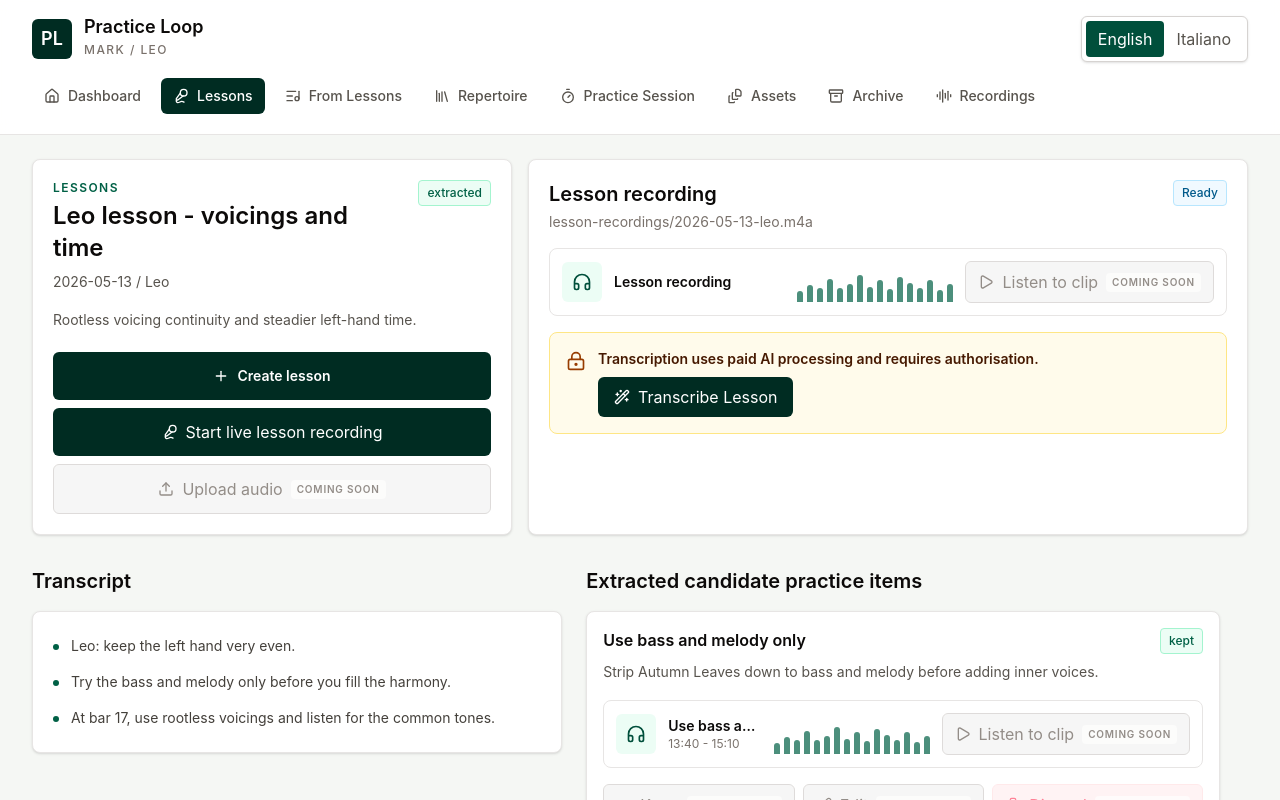
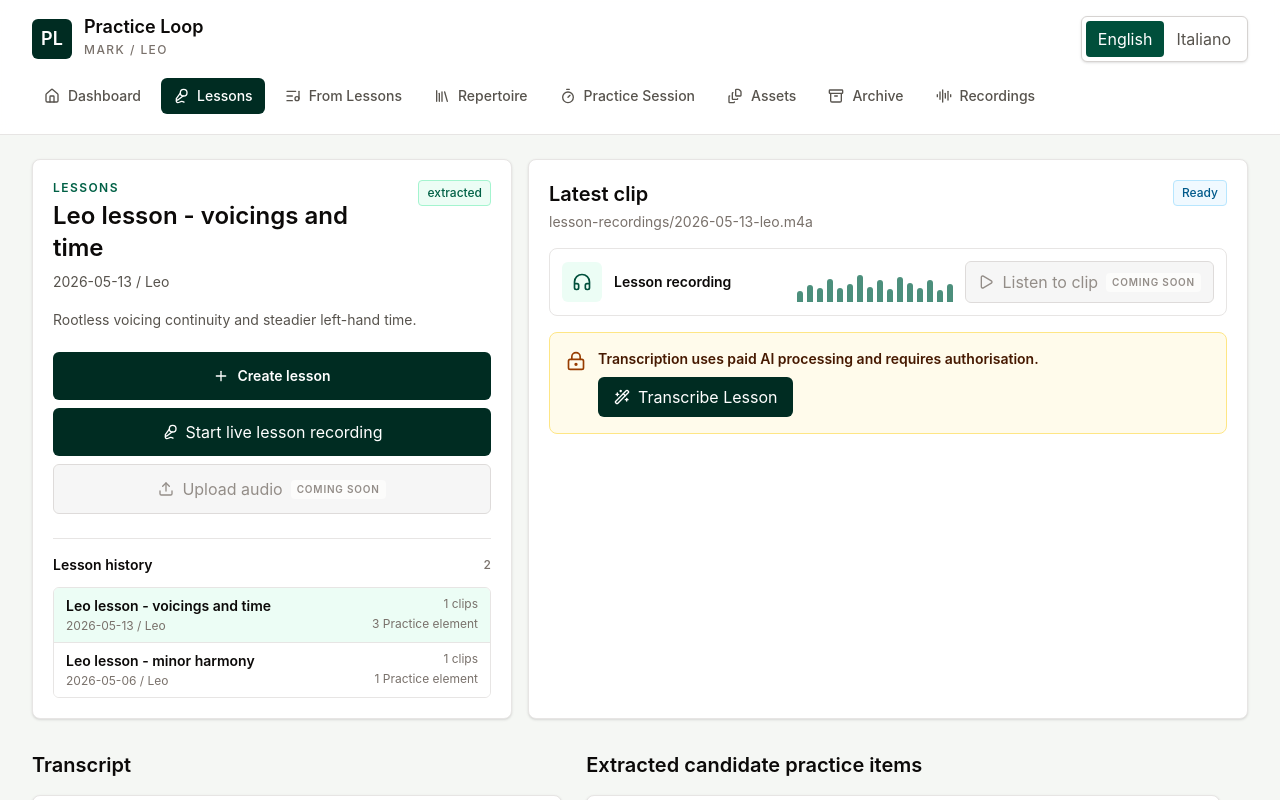
Before and after one commit to drmarkoconnor/musica, a Next.js app: page /lessons in a window 1280 px wide. Shown: the top 800 px of the page. Built offline with nearby package versions, Linux system fonts and the light colour scheme.

Commit message:
Add lesson history and clip recording flow

```diff
--- a/src/app/api/lesson-recordings/upload/route.ts
+++ b/src/app/api/lesson-recordings/upload/route.ts
@@ -1,5 +1,6 @@
 import { randomUUID } from "node:crypto";
 import path from "node:path";
+import { eq } from "drizzle-orm";
 import { NextResponse } from "next/server";
 import { createDatabaseClient } from "@/db/client";
 import { lessonRecordings, lessons } from "@/db/schema";
@@ -64,6 +65,12 @@ function parseDurationSeconds(value: string) {
   return Math.min(Math.round(durationSeconds), 8 * 60 * 60);
 }
 
+function isUuid(value: string) {
+  return /^[0-9a-f]{8}-[0-9a-f]{4}-[1-5][0-9a-f]{3}-[89ab][0-9a-f]{12}$/i.test(
+    value,
+  );
+}
+
 export async function POST(request: Request) {
   const formData = await request.formData();
   const audio = formData.get("audio");
@@ -96,6 +103,7 @@ export async function POST(request: Request) {
 
   const now = new Date();
   const recordedAt = now.toISOString();
+  const requestedLessonId = formString(formData, "lessonId");
   const lessonDate = formString(formData, "lessonDate") || todayDate();
   const teacher = formString(formData, "teacher") || "Leo";
   const title =
@@ -132,6 +140,29 @@ export async function POST(request: Request) {
   let recordingId: string;
 
   try {
+    if (requestedLessonId) {
+      if (!isUuid(requestedLessonId)) {
+        return NextResponse.json(
+          { error: "Lesson ID is invalid." },
+          { status: 400 },
+        );
+      }
+
+      const [existingLesson] = await db
+        .select({ id: lessons.id })
+        .from(lessons)
+        .where(eq(lessons.id, requestedLessonId));
+
+      if (!existingLesson) {
+        return NextResponse.json({ error: "Lesson not found." }, { status: 404 });
+      }
+
+      lessonId = existingLesson.id;
+      await db
+        .update(lessons)
+        .set({ status: "recorded", updatedAt: recordedAt })
+        .where(eq(lessons.id, lessonId));
+    } else {
       const [lesson] = await db
         .insert(lessons)
         .values({
@@ -143,11 +174,13 @@ export async function POST(request: Request) {
           updatedAt: recordedAt,
         })
         .returning({ id: lessons.id });
+      lessonId = lesson.id;
+    }
 
     const [recording] = await db
       .insert(lessonRecordings)
       .values({
-        lessonId: lesson.id,
+        lessonId,
         title: "Live lesson recording",
         storageBucket: storedAudio.storageBucket,
         storagePath: storedAudio.storagePath,
@@ -157,7 +190,6 @@ export async function POST(request: Request) {
       })
       .returning({ id: lessonRecordings.id });
 
-    lessonId = lesson.id;
     recordingId = recording.id;
   } catch {
     return NextResponse.json(
--- a/src/app/lessons/lessons-screen.tsx
+++ b/src/app/lessons/lessons-screen.tsx
@@ -44,6 +44,18 @@ function transcriptBulletItems(text: string) {
     .filter(Boolean);
 }
 
+function audioSrcForRecording(recording?: { id: string; storageBucket: string }) {
+  if (
+    recording?.storageBucket === "local-test-audio" ||
+    recording?.storageBucket === "local-lesson-audio" ||
+    recording?.storageBucket === "netlify-blobs"
+  ) {
+    return `/api/lesson-recordings/${recording.id}/file`;
+  }
+
+  return undefined;
+}
+
 export function LessonsScreen({ data }: { data: PracticeLoopReadModel }) {
   const { t } = useLanguage();
   const router = useRouter();
@@ -57,21 +69,25 @@ export function LessonsScreen({ data }: { data: PracticeLoopReadModel }) {
         a.lessonDate,
     ),
   );
-  const activeLesson = sortedLessons[0];
-  const recording = activeLesson
-    ? lessonRecordings.find((item) => item.lessonId === activeLesson.id)
-    : undefined;
-  const recordingAudioSrc =
-    recording?.storageBucket === "local-test-audio" ||
-    recording?.storageBucket === "local-lesson-audio" ||
-    recording?.storageBucket === "netlify-blobs"
-      ? `/api/lesson-recordings/${recording.id}/file`
-      : undefined;
+  const [selectedLessonId, setSelectedLessonId] = useState(
+    sortedLessons[0]?.id ?? "",
+  );
+  const activeLesson =
+    sortedLessons.find((lesson) => lesson.id === selectedLessonId) ??
+    sortedLessons[0];
+  const recordingsForActiveLesson = activeLesson
+    ? lessonRecordings
+        .filter((item) => item.lessonId === activeLesson.id)
+        .sort((a, b) => a.recordedAt.localeCompare(b.recordedAt))
+    : [];
+  const recording = recordingsForActiveLesson.at(-1);
+  const recordingAudioSrc = audioSrcForRecording(recording);
   const isTestAudioRecording =
     recording?.storagePath === TEST_LESSON_FIXTURE_STORAGE_PATH;
-  const transcript = activeLesson
-    ? transcripts.find((item) => item.lessonId === activeLesson.id)
-    : undefined;
+  const lessonTranscripts = activeLesson
+    ? transcripts.filter((item) => item.lessonId === activeLesson.id)
+    : [];
+  const transcript = lessonTranscripts[0];
   const extracts = activeLesson
     ? lessonExtracts.filter((item) => item.lessonId === activeLesson.id)
     : [];
@@ -182,10 +198,65 @@ export function LessonsScreen({ data }: { data: PracticeLoopReadModel }) {
                 {t("createLesson")}
               </span>
             </button>
-            <LessonRecorder />
+            <LessonRecorder
+              lessonId={activeLesson?.id}
+              onSaved={(lessonId) => {
+                setSelectedLessonId(lessonId);
+                router.refresh();
+              }}
+            />
             <ComingSoonButton className="min-h-12 w-full py-3" icon={Upload}>
               {t("uploadAudio")}
             </ComingSoonButton>
+          </div>
+          <div className="mt-6 border-t border-stone-200 pt-4">
+            <div className="flex items-center justify-between gap-3">
+              <h2 className="text-sm font-semibold text-stone-950">
+                {t("lessonHistory")}
+              </h2>
+              <span className="text-xs font-medium text-stone-500">
+                {sortedLessons.length}
+              </span>
+            </div>
+            <div className="mt-3 max-h-80 divide-y divide-stone-200 overflow-y-auto rounded-md border border-stone-200">
+              {sortedLessons.map((lesson) => {
+                const recordingCount = lessonRecordings.filter(
+                  (item) => item.lessonId === lesson.id,
+                ).length;
+                const extractCount = lessonExtracts.filter(
+                  (item) => item.lessonId === lesson.id,
+                ).length;
+                const isSelected = activeLesson?.id === lesson.id;
+
+                return (
+                  <button
+                    className={`grid w-full grid-cols-[1fr_auto] gap-3 px-3 py-2 text-left transition ${
+                      isSelected ? "bg-emerald-50" : "bg-white hover:bg-stone-50"
+                    }`}
+                    key={lesson.id}
+                    onClick={() => setSelectedLessonId(lesson.id)}
+                    type="button"
+                  >
+                    <span className="min-w-0">
+                      <span className="block truncate text-sm font-semibold text-stone-950">
+                        {lesson.title}
+                      </span>
+                      <span className="mt-0.5 block text-xs text-stone-500">
+                        {lesson.lessonDate} / {lesson.teacher || t("notYet")}
+                      </span>
+                    </span>
+                    <span className="flex flex-col items-end gap-1 text-xs text-stone-500">
+                      <span>
+                        {recordingCount} {t("clips")}
+                      </span>
+                      <span>
+                        {extractCount} {t("practiceElement")}
+                      </span>
+                    </span>
+                  </button>
+                );
+              })}
+            </div>
           </div>
         </section>
 
@@ -193,7 +264,7 @@ export function LessonsScreen({ data }: { data: PracticeLoopReadModel }) {
           <div className="flex flex-wrap items-start justify-between gap-3">
             <div>
               <h2 className="text-xl font-semibold text-stone-950">
-                {recording?.title ?? t("recordings")}
+                {recording ? t("latestClip") : t("recordings")}
               </h2>
               <p className="mt-1 text-sm text-stone-500">
                 {recording?.storagePath}
@@ -203,6 +274,21 @@ export function LessonsScreen({ data }: { data: PracticeLoopReadModel }) {
           </div>
           {recording ? (
             <AudioStrip audioSrc={recordingAudioSrc} title={recording.title} />
+          ) : null}
+          {recordingsForActiveLesson.length > 1 ? (
+            <div className="space-y-2">
+              {recordingsForActiveLesson.map((item, index) => (
+                <div
+                  className="rounded-md border border-stone-200 p-2"
+                  key={item.id}
+                >
+                  <AudioStrip
+                    audioSrc={audioSrcForRecording(item)}
+                    title={`${t("recordings")} ${index + 1}`}
+                  />
+                </div>
+              ))}
+            </div>
           ) : null}
           {!recording && activeLesson ? (
             <button
@@ -246,7 +332,9 @@ export function LessonsScreen({ data }: { data: PracticeLoopReadModel }) {
           <div className="rounded-lg border border-stone-200 bg-white p-5 shadow-sm">
             {transcript?.text ? (
               <ul className="space-y-2 text-sm leading-7 text-stone-700">
-                {transcriptBulletItems(transcript.text).map((item, index) => (
+                {transcriptBulletItems(
+                  lessonTranscripts.map((item) => item.text).join("\n"),
+                ).map((item, index) => (
                   <li className="flex gap-3" key={`${item}-${index}`}>
                     <span
                       aria-hidden="true"
--- a/src/components/lesson-recorder.tsx
+++ b/src/components/lesson-recorder.tsx
@@ -63,7 +63,15 @@ function stopStream(stream: MediaStream | null) {
   stream?.getTracks().forEach((track) => track.stop());
 }
 
-export function LessonRecorder({ className }: { className?: string }) {
+export function LessonRecorder({
+  className,
+  lessonId,
+  onSaved,
+}: {
+  className?: string;
+  lessonId?: string;
+  onSaved?: (lessonId: string) => void;
+}) {
   const { t } = useLanguage();
   const router = useRouter();
   const [recordingState, setRecordingState] = useState<RecordingState>("idle");
@@ -114,6 +122,9 @@ export function LessonRecorder({ className }: { className?: string }) {
     formData.append("title", lessonTitle(startedAt));
     formData.append("teacher", "Leo");
     formData.append("lessonDate", localDateInputValue(startedAt));
+    if (lessonId) {
+      formData.append("lessonId", lessonId);
+    }
     formData.append(
       "summary",
       "Recorded live in Practice Loop. Ready for authorised transcription.",
@@ -130,6 +141,14 @@ export function LessonRecorder({ className }: { className?: string }) {
         error?: string;
       } | null;
       throw new Error(body?.error ?? t("recordingUploadFailed"));
+    }
+
+    const body = (await response.json().catch(() => null)) as {
+      lessonId?: string;
+    } | null;
+
+    if (body?.lessonId) {
+      onSaved?.(body.lessonId);
     }
   }
 
--- a/src/lib/translations.ts
+++ b/src/lib/translations.ts
@@ -5,6 +5,10 @@ export const translations = {
     appName: "Practice Loop",
     dashboard: "Dashboard",
     lessons: "Lessons",
+    lessonHistory: "Lesson history",
+    clips: "clips",
+    selected: "Selected",
+    latestClip: "Latest clip",
     fromLessons: "From Lessons",
     repertoire: "Repertoire",
     practiceSession: "Practice Session",
@@ -154,6 +158,10 @@ export const translations = {
     appName: "Practice Loop",
     dashboard: "Panoramica",
     lessons: "Lezioni",
+    lessonHistory: "Storico lezioni",
+    clips: "clip",
+    selected: "Selezionata",
+    latestClip: "Ultima clip",
     fromLessons: "Dalle lezioni",
     repertoire: "Repertorio",
     practiceSession: "Sessione di studio",
```
Also changed, not shown: 2 other files (tests, documents, lock files or other folders). Lines whose indentation alone changed are shown as unchanged.
